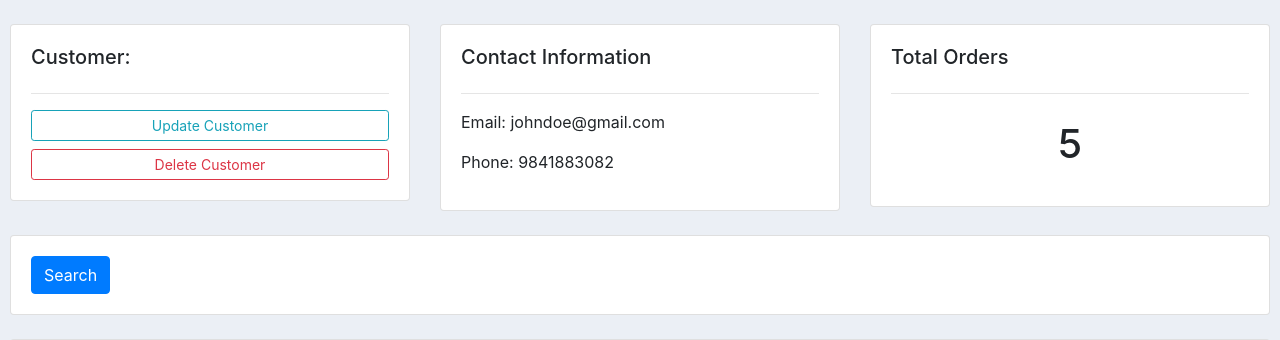
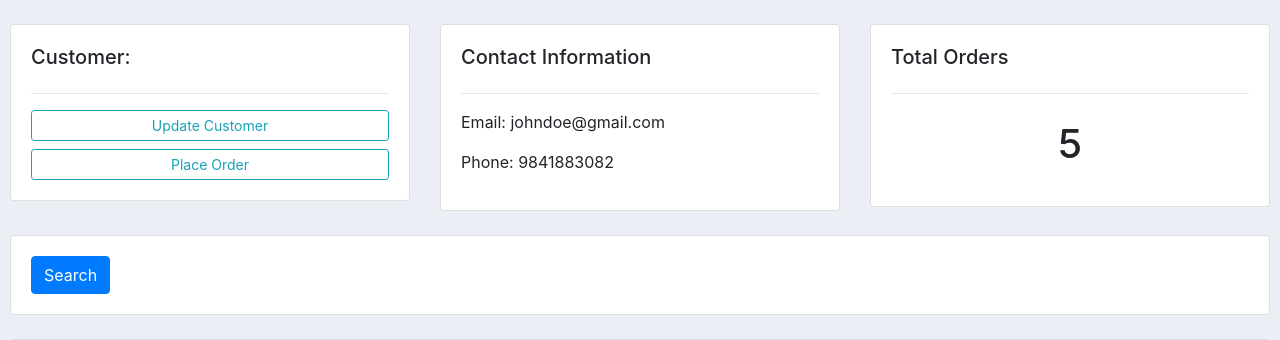
Before and after one commit to pranjalkanel/internshipDjangoCrm, a Django app: page /customer/1 in a window 1280 px wide. Shown: the part 66-406 px from the top of the page. Run offline with Django 3.2, Linux system fonts and the light colour scheme; data comes from the database, SQL or seed files in the repository; both versions use the stored data as it was after the commit; some libraries are stand-ins or nearby versions.

Commit message:
Added feature for adding orders from "customer page" rather than dashboard itself. This eliminates the need of adding customer each time that we add order. Order is added on the basis of customer profile
'Create Order' button has been removed from the dashboard
Url for create order has been made so that it only opens with customer's primary key passed from the customer page's button
Formsets have been used in views.py-->create_order() function. (check documentation for implementation)
Formset has been rendered on create_order.html

```diff
--- a/crm/accounts/templates/accounts/customer.html
+++ b/crm/accounts/templates/accounts/customer.html
@@ -9,7 +9,7 @@
 			<h5>Customer:</h5>
 			<hr>
 			<a class="btn btn-outline-info  btn-sm btn-block" href="">Update Customer</a>
-			<a class="btn btn-outline-danger  btn-sm btn-block" href="">Delete Customer</a>
+			<a class="btn btn-outline-info  btn-sm btn-block" href="{% url 'create_order' customer.id %}">Place Order</a>
 
 		</div>
 	</div>
--- a/crm/accounts/templates/accounts/dashboard.html
+++ b/crm/accounts/templates/accounts/dashboard.html
@@ -33,7 +33,7 @@
             <h5>LAST 5 ORDERS</h5>
             <hr>
             <div class="card card-body">
-                <a class="btn btn-primary  btn-sm btn-block" href="{% url 'create_order' %}">Create Order</a>
+                {% comment %} <a class="btn btn-primary  btn-sm btn-block" href="{% url 'create_order' %}">Create Order</a> {% endcomment %}
                 <table class="table table-sm">
                     <tr>
                         <th>Product</th>
--- a/crm/accounts/templates/accounts/order_form.html
+++ b/crm/accounts/templates/accounts/order_form.html
@@ -9,7 +9,11 @@
         <div class="card card-body">
             <form action="" method="POST">
                 {% csrf_token %}
-                {{form}}
+                {% for form in formset %}
+                    {{ formset.management_form }}
+                    {{form}}
+                    <hr>
+                {% endfor %}
                 <input type="submit" name="Submit">
             </form>
         </div>
--- a/crm/accounts/urls.py
+++ b/crm/accounts/urls.py
@@ -6,7 +6,7 @@ urlpatterns = [
     path('',views.home, name = "home"),
     path('products/',views.products, name="products"),
     path('customer/<str:pk>',views.customer, name="customer"),
-    path('create_order/', views.createOrder, name="create_order"),
+    path('create_order/<str:pk>', views.createOrder, name="create_order"),
     path('update_order/<str:pk>/', views.updateOrder, name="update_order"),
     path('delete_order/<str:pk>/', views.deleteOrder, name="delete_order"),
 ]
--- a/crm/accounts/views.py
+++ b/crm/accounts/views.py
@@ -1,6 +1,7 @@
+from django.forms import forms
 from django.http import request
 from django.shortcuts import render, redirect
-from django.http import HttpResponse
+from django.forms import inlineformset_factory
 from .models import *
 from .forms import OrderForm
 
@@ -33,16 +34,18 @@ def customer(request, pk):
     print(order_count)
     return render(request,'accounts/customer.html',context)
 
-def createOrder(request):
-
-    form = OrderForm()
+def createOrder(request,pk):
+    OrderFormSet = inlineformset_factory(Customer, Order, fields=('product','status'), extra=5)
+    customer = Customer.objects.get(id=pk)
+    #form = OrderForm(initial={'customer':customer})
+    formset = OrderFormSet(queryset=Order.objects.none(), instance=customer)
     if request.method == 'POST':
-        #print('Printing POST:', request.POST )
-        form = OrderForm(request.POST)
-        if form.is_valid():
-            form.save()
+        #form = OrderForm(request.POST)
+        formset = OrderFormSet(request.POST, instance=customer)
+        if formset.is_valid():
+            formset.save()
             return redirect('/')
-    context = {'form':form}
+    context = {'formset':formset}
     return render(request, 'accounts/order_form.html', context)
 
 def updateOrder(request, pk):
```
Also changed, not shown: crm/db.sqlite3.
